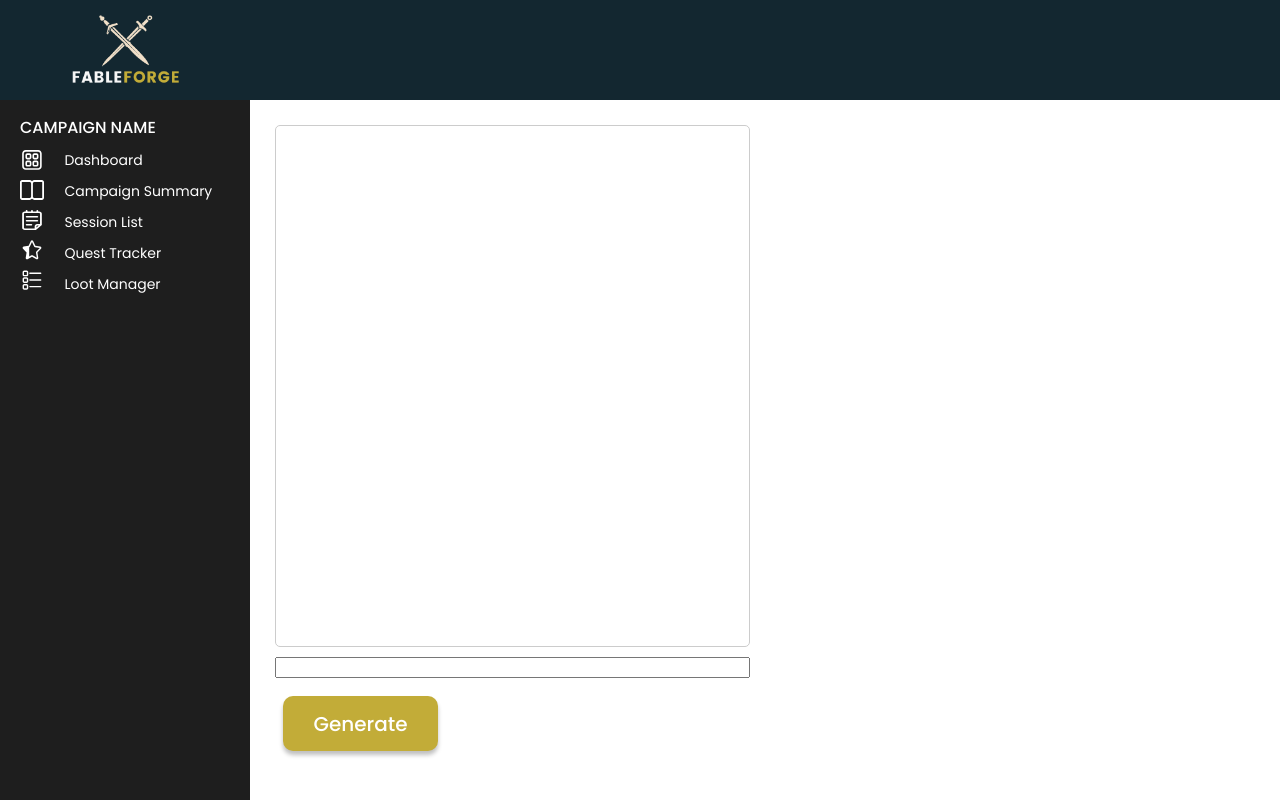
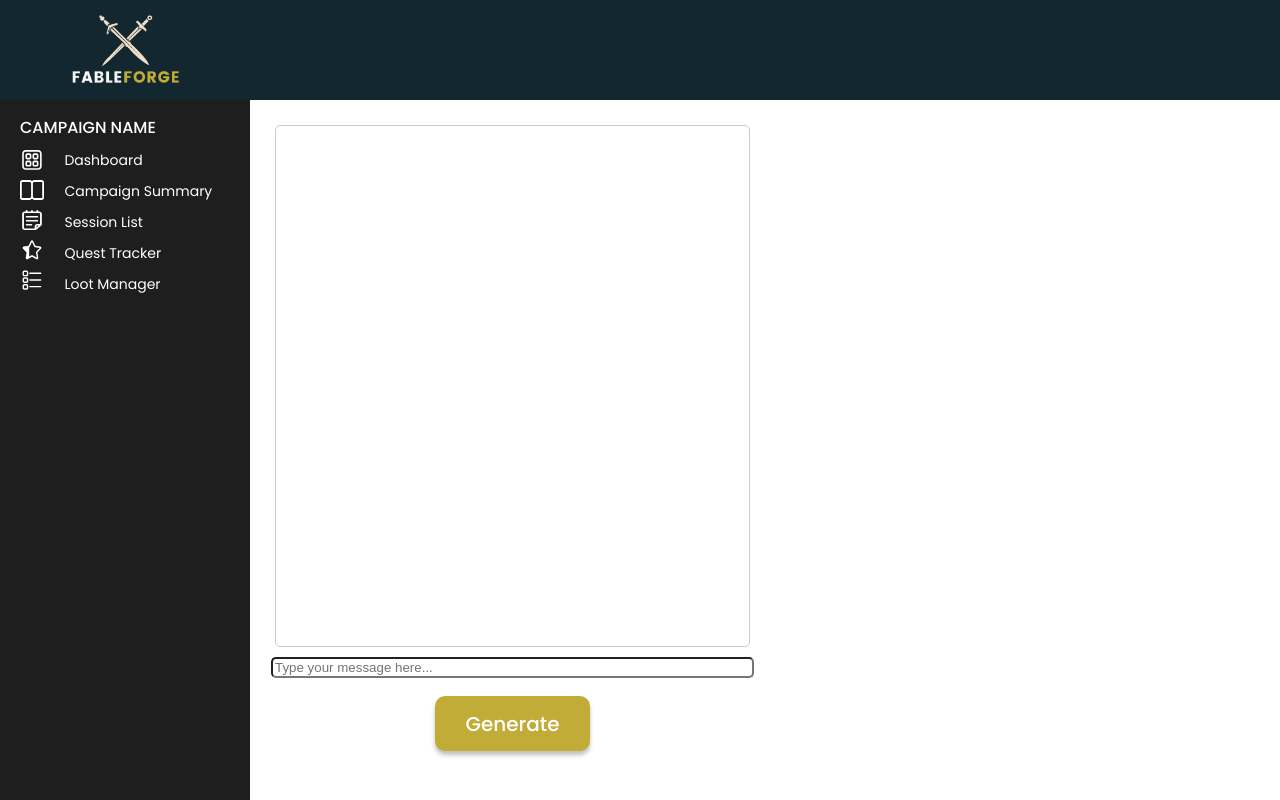
Before and after one commit to alliebourden/fableforge, a React (Vite) app: page / in a window 1280 px wide. Built offline with nearby package versions, Linux system fonts and the light colour scheme.

Commit message:
style - added autoscroll and fixed content rendering

```diff
--- a/src/App.css
+++ b/src/App.css
@@ -858,7 +858,14 @@ dialog {
 .user-input {
   display: flex;
   flex-direction: column;
+  align-items: center;
   gap: 10px;
+}
+
+.user-input input {
+  width: 475px;
+  border-radius: 5px;
+  max-height: 200px;
 }
 
 * {
--- a/src/pages/Dashboard.jsx
+++ b/src/pages/Dashboard.jsx
@@ -1,9 +1,10 @@
-import React, { useState } from "react";
+import React, { useState, useEffect, useRef } from "react";
 import generateNPCchat from "../components/npcGeneratorChat";
 
 export default function Dashboard() {
   const [userInput, setUserInput] = useState("");
   const [chatHistory, setChatHistory] = useState([]);
+  const chatHistoryRef = useRef(null);
 
   const handleUserInput = (event) => {
     setUserInput(event.target.value);
@@ -25,7 +26,11 @@ export default function Dashboard() {
         <div>
           {Object.entries(content).map(([key, value]) => (
             <div key={key}>
-              {key === "friendliness" ? (
+              {key === "Race" ? (
+                <div>
+                  <strong>{key}:</strong> {value.Race}
+                </div>
+              ) : key === "friendliness" ? (
                 <div>
                   <strong>{key}:</strong> {value}/10
                 </div>
@@ -43,10 +48,14 @@ export default function Dashboard() {
     }
   };
 
+  useEffect(() => {
+    chatHistoryRef.current.scrollTop = chatHistoryRef.current.scrollHeight;
+  }, [chatHistory]);
+
   return (
     <div>
       <div className="chat-container">
-        <div className="chat-history">
+        <div className="chat-history" ref={chatHistoryRef}>
           {chatHistory.map((message, index) => (
             <div key={index} className={`chat-message ${message.role}`}>
               {renderContent(
@@ -58,7 +67,12 @@ export default function Dashboard() {
           ))}
         </div>
         <div className="user-input">
-          <input type="text" value={userInput} onChange={handleUserInput} />
+          <input
+            type="text"
+            value={userInput}
+            onChange={handleUserInput}
+            placeholder="Type your message here..."
+          />
           <button onClick={handleGenerateNPC} className="add-new-btn">
             Generate
           </button>
```
